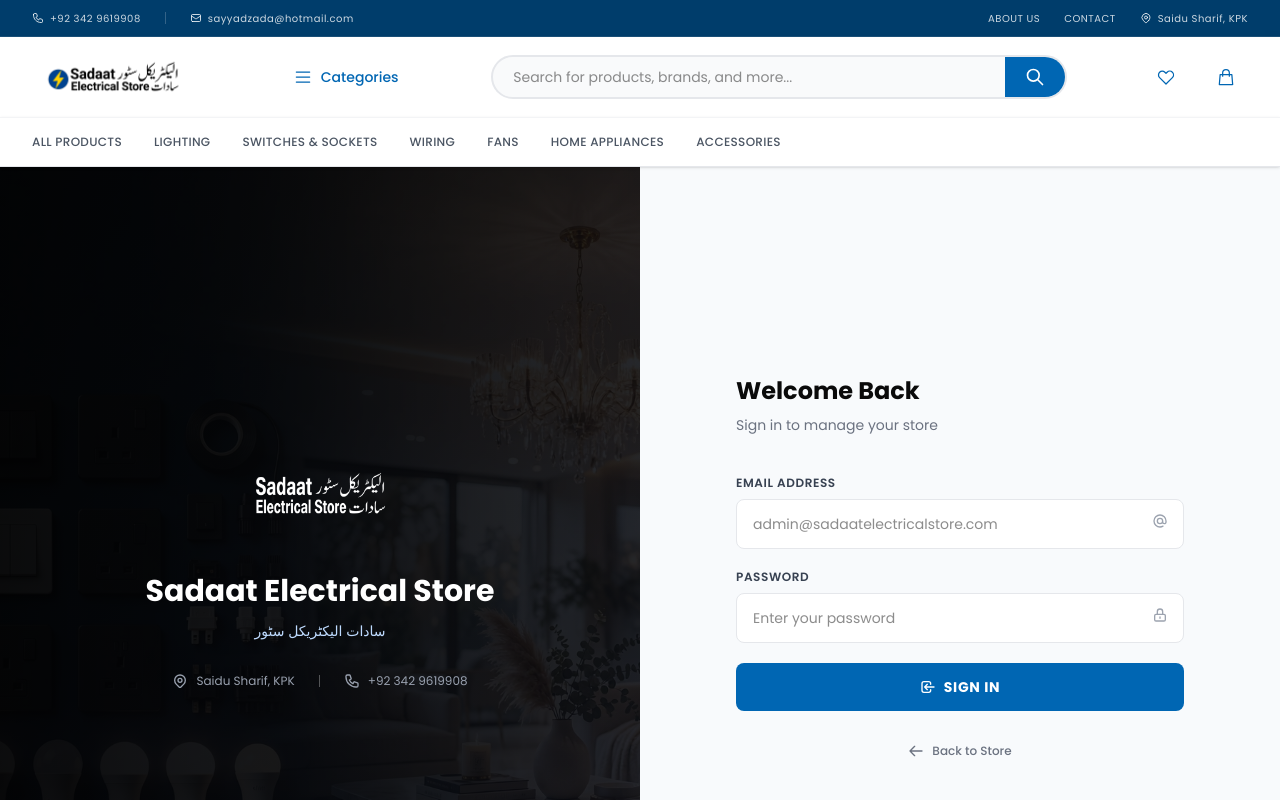
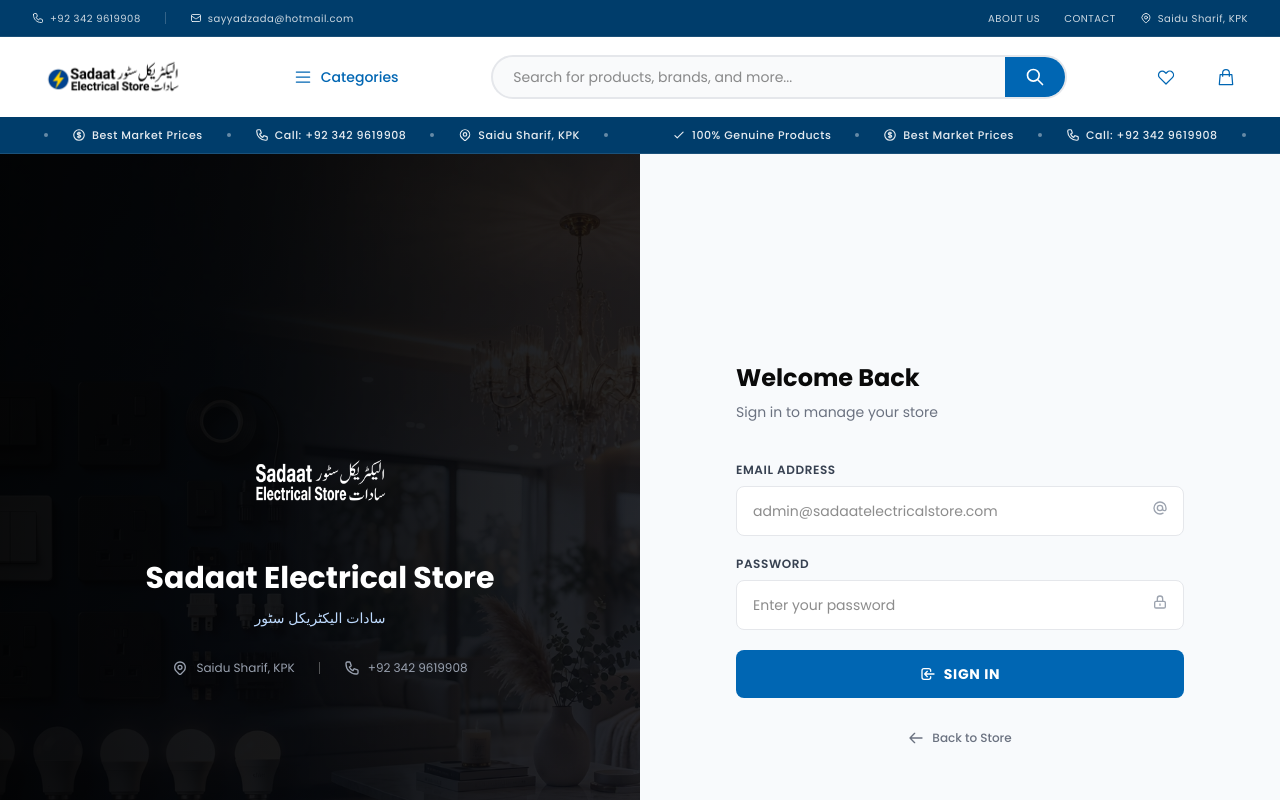
Before and after one commit to SyabAhmad/Sadaat-Electrical-Store, a React (Vite) app: page /admin/login in a window 1280 px wide. Shown: the top 800 px of the page. Built offline with nearby package versions, Linux system fonts and the light colour scheme; no server answers.

Commit message:
Replace empty category nav with scrolling promo bar
- Shows: 100% Genuine Products, Best Market Prices, Call info, Location
- Scrolling marquee animation on desktop
- Matches top trust bar styling (dark blue background)

```diff
--- a/src/components/Navigation.jsx
+++ b/src/components/Navigation.jsx
@@ -154,28 +154,56 @@
 
       </nav>
 
-      {/* Desktop Category Nav - Jarir Style */}
-      <div className="hidden lg:block sticky top-0 z-40 bg-white shadow-sm" style={{borderTop: '1px solid #f3f4f6', borderBottom: '1px solid #e5e7eb'}}>
+      {/* Desktop Promo Bar */}
+      <div className="hidden lg:block" style={{backgroundColor: '#003D6B', borderBottom: '1px solid rgba(255,255,255,0.1)'}}>
         <div className="max-w-7xl mx-auto px-6 lg:px-8">
-          <div className="flex items-center gap-8 h-12 overflow-x-auto no-scrollbar">
-            {[
-              { name: 'All Products', path: '/products' },
-              { name: 'Lighting', path: '/products?category=lighting' },
-              { name: 'Switches & Sockets', path: '/products?category=switches' },
-              { name: 'Wiring', path: '/products?category=wiring' },
-              { name: 'Fans', path: '/products?category=fans' },
-              { name: 'Home Appliances', path: '/products?category=appliances' },
-              { name: 'Accessories', path: '/products?category=accessories' },
-            ].map((item, i) => (
-              <Link
-                key={i}
-                to={item.path}
-                className="text-xs font-medium tracking-wide uppercase whitespace-nowrap hover:text-[#0066B3] transition-colors"
-                style={{color: '#4b5563'}}
-              >
-                {item.name}
-              </Link>
-            ))}
+          <div className="flex items-center justify-center h-9 overflow-hidden">
+            <div className="marquee-scroll whitespace-nowrap flex items-center">
+              <span className="inline-flex items-center gap-6 mx-8 text-[11px] font-medium tracking-wider" style={{color: 'rgba(255,255,255,0.9)'}}>
+                <span className="flex items-center gap-1.5">
+                  <svg className="w-3.5 h-3.5" fill="none" stroke="currentColor" viewBox="0 0 24 24"><path strokeLinecap="round" strokeLinejoin="round" strokeWidth={2} d="M5 13l4 4L19 7" /></svg>
+                  100% Genuine Products
+                </span>
+                <span className="w-1 h-1 rounded-full" style={{backgroundColor: 'rgba(255,255,255,0.4)'}} />
+                <span className="flex items-center gap-1.5">
+                  <svg className="w-3.5 h-3.5" fill="none" stroke="currentColor" viewBox="0 0 24 24"><path strokeLinecap="round" strokeLinejoin="round" strokeWidth={2} d="M12 8c-1.657 0-3 .895-3 2s1.343 2 3 2 3 .895 3 2-1.343 2-3 2m0-8c1.11 0 2.08.402 2.599 1M12 8V7m0 1v8m0 0v1m0-1c-1.11 0-2.08-.402-2.599-1M21 12a9 9 0 11-18 0 9 9 0 0118 0z" /></svg>
+                  Best Market Prices
+                </span>
+                <span className="w-1 h-1 rounded-full" style={{backgroundColor: 'rgba(255,255,255,0.4)'}} />
+                <span className="flex items-center gap-1.5">
+                  <svg className="w-3.5 h-3.5" fill="none" stroke="currentColor" viewBox="0 0 24 24"><path strokeLinecap="round" strokeLinejoin="round" strokeWidth={2} d="M3 5a2 2 0 012-2h3.28a1 1 0 01.948.684l1.498 4.493a1 1 0 01-.502 1.21l-2.257 1.13a11.042 11.042 0 005.516 5.516l1.13-2.257a1 1 0 011.21-.502l4.493 1.498a1 1 0 01.684.949V19a2 2 0 01-2 2h-1C9.716 21 3 14.284 3 6V5z" /></svg>
+                  Call: +92 342 9619908
+                </span>
+                <span className="w-1 h-1 rounded-full" style={{backgroundColor: 'rgba(255,255,255,0.4)'}} />
+                <span className="flex items-center gap-1.5">
+                  <svg className="w-3.5 h-3.5" fill="none" stroke="currentColor" viewBox="0 0 24 24"><path strokeLinecap="round" strokeLinejoin="round" strokeWidth={2} d="M17.657 16.657L13.414 20.9a1.998 1.998 0 01-2.827 0l-4.244-4.243a8 8 0 1111.314 0z" /><path strokeLinecap="round" strokeLinejoin="round" strokeWidth={2} d="M15 11a3 3 0 11-6 0 3 3 0 016 0z" /></svg>
+                  Saidu Sharif, KPK
+                </span>
+                <span className="w-1 h-1 rounded-full" style={{backgroundColor: 'rgba(255,255,255,0.4)'}} />
+              </span>
+              <span className="inline-flex items-center gap-6 mx-8 text-[11px] font-medium tracking-wider" style={{color: 'rgba(255,255,255,0.9)'}}>
+                <span className="flex items-center gap-1.5">
+                  <svg className="w-3.5 h-3.5" fill="none" stroke="currentColor" viewBox="0 0 24 24"><path strokeLinecap="round" strokeLinejoin="round" strokeWidth={2} d="M5 13l4 4L19 7" /></svg>
+                  100% Genuine Products
+                </span>
+                <span className="w-1 h-1 rounded-full" style={{backgroundColor: 'rgba(255,255,255,0.4)'}} />
+                <span className="flex items-center gap-1.5">
+                  <svg className="w-3.5 h-3.5" fill="none" stroke="currentColor" viewBox="0 0 24 24"><path strokeLinecap="round" strokeLinejoin="round" strokeWidth={2} d="M12 8c-1.657 0-3 .895-3 2s1.343 2 3 2 3 .895 3 2-1.343 2-3 2m0-8c1.11 0 2.08.402 2.599 1M12 8V7m0 1v8m0 0v1m0-1c-1.11 0-2.08-.402-2.599-1M21 12a9 9 0 11-18 0 9 9 0 0118 0z" /></svg>
+                  Best Market Prices
+                </span>
+                <span className="w-1 h-1 rounded-full" style={{backgroundColor: 'rgba(255,255,255,0.4)'}} />
+                <span className="flex items-center gap-1.5">
+                  <svg className="w-3.5 h-3.5" fill="none" stroke="currentColor" viewBox="0 0 24 24"><path strokeLinecap="round" strokeLinejoin="round" strokeWidth={2} d="M3 5a2 2 0 012-2h3.28a1 1 0 01.948.684l1.498 4.493a1 1 0 01-.502 1.21l-2.257 1.13a11.042 11.042 0 005.516 5.516l1.13-2.257a1 1 0 011.21-.502l4.493 1.498a1 1 0 01.684.949V19a2 2 0 01-2 2h-1C9.716 21 3 14.284 3 6V5z" /></svg>
+                  Call: +92 342 9619908
+                </span>
+                <span className="w-1 h-1 rounded-full" style={{backgroundColor: 'rgba(255,255,255,0.4)'}} />
+                <span className="flex items-center gap-1.5">
+                  <svg className="w-3.5 h-3.5" fill="none" stroke="currentColor" viewBox="0 0 24 24"><path strokeLinecap="round" strokeLinejoin="round" strokeWidth={2} d="M17.657 16.657L13.414 20.9a1.998 1.998 0 01-2.827 0l-4.244-4.243a8 8 0 1111.314 0z" /><path strokeLinecap="round" strokeLinejoin="round" strokeWidth={2} d="M15 11a3 3 0 11-6 0 3 3 0 016 0z" /></svg>
+                  Saidu Sharif, KPK
+                </span>
+                <span className="w-1 h-1 rounded-full" style={{backgroundColor: 'rgba(255,255,255,0.4)'}} />
+              </span>
+            </div>
           </div>
         </div>
       </div>
```
